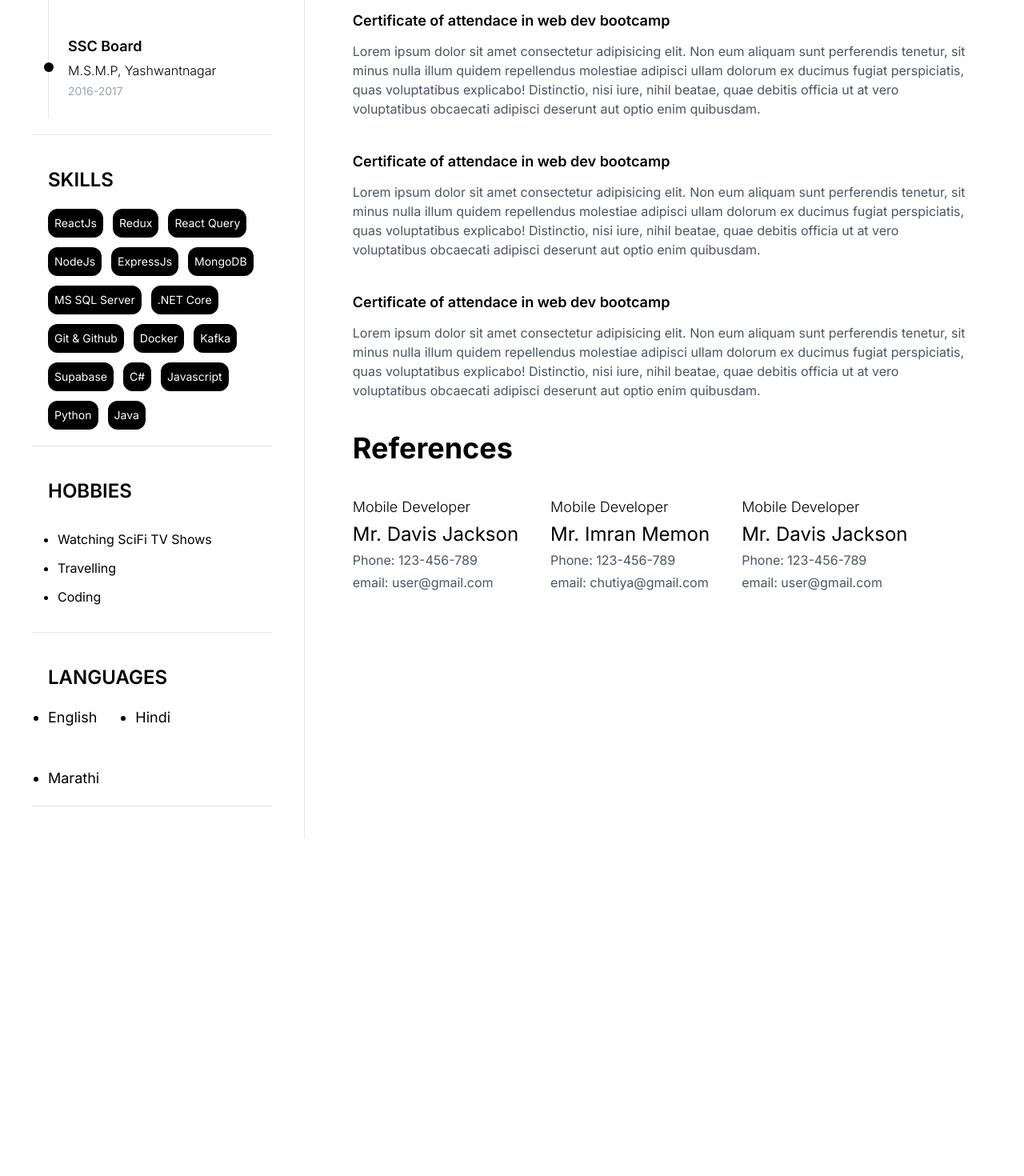
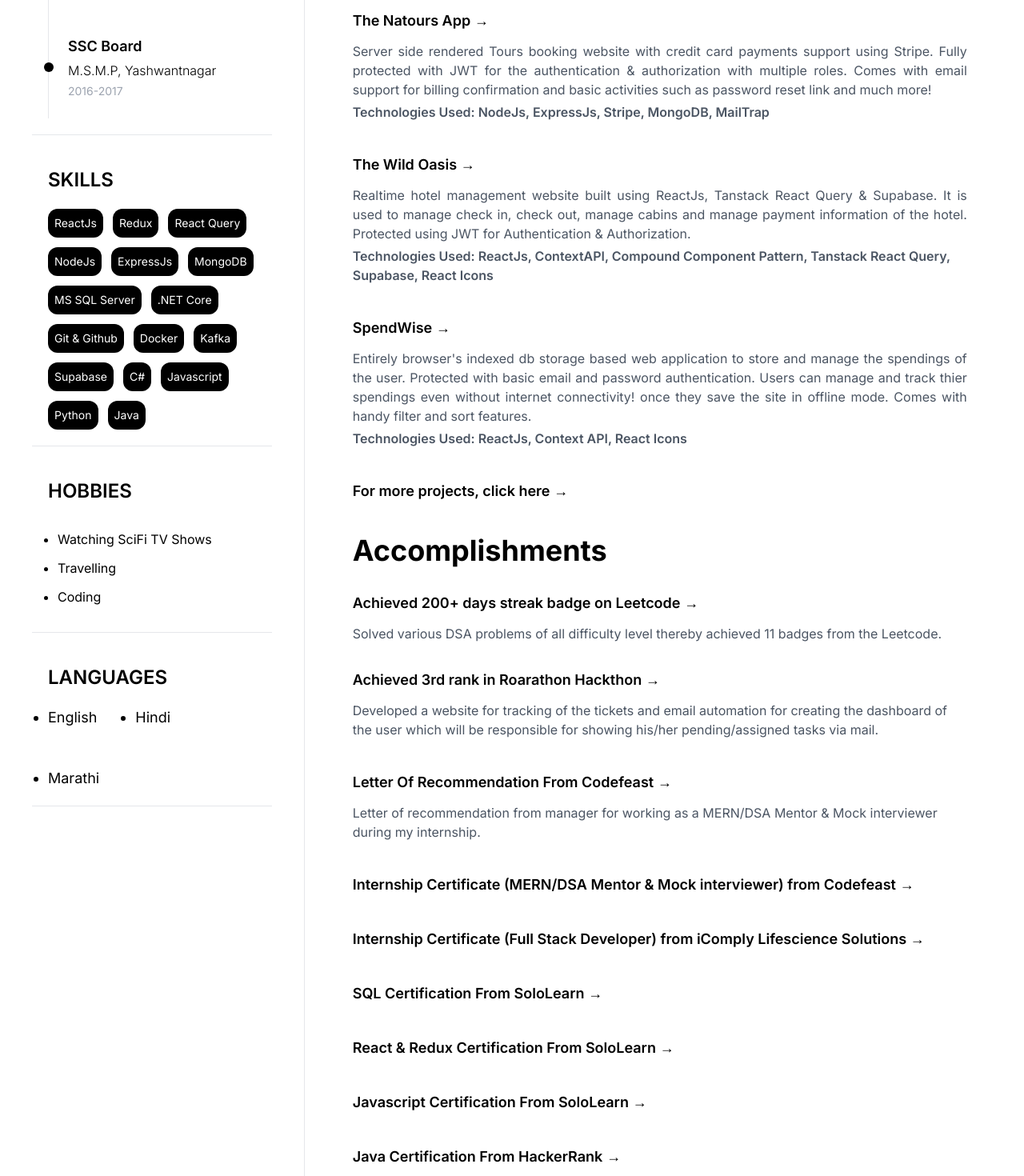
Before and after one commit to Nikhilhaspe/react-minimal-portfolio, a React (Vite) app: page / in a window 1280 px wide. Shown: the part 1000-2470 px from the top of the page at 80% size. Before the commit the page ends 2048 px from the top, so only its background shows below. Built offline with nearby package versions, Linux system fonts and the light colour scheme.

Commit message:
add experience, certification, project

```diff
--- a/src/components/Home.jsx
+++ b/src/components/Home.jsx
@@ -85,93 +85,259 @@
         </div>
 
         <div className="max-w-3xl space-y-8">
-          <h1 className="text-2xl font-bold md:text-4xl">Certificates</h1>
+          <h1 className="text-2xl font-bold md:text-4xl">Projects</h1>
 
           <div className="space-y-10">
             <div className="text-baseline space-y-3">
               <h3 className="text-sm font-semibold md:text-lg">
-                Certificate of attendace in web dev bootcamp
+                <a
+                  href="https://natours-ecru-nu.vercel.app/"
+                  target="_blank"
+                  className="hover:underline"
+                >
+                  The Natours App &rarr;
+                </a>
               </h3>
-              <p className="text-sm text-gray-600 dark:text-gray-400 md:text-base">
-                Lorem ipsum dolor sit amet consectetur adipisicing elit. Non eum
-                aliquam sunt perferendis tenetur, sit minus nulla illum quidem
-                repellendus molestiae adipisci ullam dolorum ex ducimus fugiat
-                perspiciatis, quas voluptatibus explicabo! Distinctio, nisi
-                iure, nihil beatae, quae debitis officia ut at vero voluptatibus
-                obcaecati adipisci deserunt aut optio enim quibusdam.
+              <p className="flex flex-col gap-1 text-sm text-gray-600 dark:text-gray-400 md:text-base">
+                <span className="text-justify">
+                  Server side rendered Tours booking website with credit card
+                  payments support using Stripe. Fully protected with JWT for
+                  the authentication & authorization with multiple roles. Comes
+                  with email support for billing confirmation and basic
+                  activities such as password reset link and much more!
+                </span>
+                <span className="font-semibold">
+                  Technologies Used: NodeJs, ExpressJs, Stripe, MongoDB,
+                  MailTrap
+                </span>
               </p>
             </div>
 
             <div className="text-baseline space-y-3">
               <h3 className="text-sm font-semibold md:text-lg">
-                Certificate of attendace in web dev bootcamp
+                <a
+                  href="https://the-wild-oasis-ruby-alpha.vercel.app/"
+                  target="_blank"
+                  className="hover:underline"
+                >
+                  The Wild Oasis &rarr;
+                </a>
               </h3>
-              <p className="text-sm text-gray-600 dark:text-gray-400 md:text-base">
-                Lorem ipsum dolor sit amet consectetur adipisicing elit. Non eum
-                aliquam sunt perferendis tenetur, sit minus nulla illum quidem
-                repellendus molestiae adipisci ullam dolorum ex ducimus fugiat
-                perspiciatis, quas voluptatibus explicabo! Distinctio, nisi
-                iure, nihil beatae, quae debitis officia ut at vero voluptatibus
-                obcaecati adipisci deserunt aut optio enim quibusdam.
+              <p className="flex flex-col gap-1 text-sm text-gray-600 dark:text-gray-400 md:text-base">
+                <span className="text-justify">
+                  Realtime hotel management website built using ReactJs,
+                  Tanstack React Query & Supabase. It is used to manage check
+                  in, check out, manage cabins and manage payment information of
+                  the hotel. Protected using JWT for Authentication &
+                  Authorization.
+                </span>
+                <span className="font-semibold">
+                  Technologies Used: ReactJs, ContextAPI, Compound Component
+                  Pattern, Tanstack React Query, Supabase, React Icons
+                </span>
               </p>
             </div>
 
             <div className="text-baseline space-y-3">
               <h3 className="text-sm font-semibold md:text-lg">
-                Certificate of attendace in web dev bootcamp
+                <a
+                  href="https://nikhilhaspe.github.io/SpendWise/"
+                  target="_blank"
+                  className="hover:underline"
+                >
+                  SpendWise &rarr;
+                </a>
               </h3>
-              <p className="text-sm text-gray-600 dark:text-gray-400 md:text-base">
-                Lorem ipsum dolor sit amet consectetur adipisicing elit. Non eum
-                aliquam sunt perferendis tenetur, sit minus nulla illum quidem
-                repellendus molestiae adipisci ullam dolorum ex ducimus fugiat
-                perspiciatis, quas voluptatibus explicabo! Distinctio, nisi
-                iure, nihil beatae, quae debitis officia ut at vero voluptatibus
-                obcaecati adipisci deserunt aut optio enim quibusdam.
+              <p className="flex flex-col gap-1 text-sm text-gray-600 dark:text-gray-400 md:text-base">
+                <span className="text-justify">
+                  Entirely browser&apos;s indexed db storage based web
+                  application to store and manage the spendings of the user.
+                  Protected with basic email and password authentication. Users
+                  can manage and track thier spendings even without internet
+                  connectivity! once they save the site in offline mode. Comes
+                  with handy filter and sort features.
+                </span>
+                <span className="font-semibold">
+                  Technologies Used: ReactJs, Context API, React Icons
+                </span>
               </p>
+            </div>
+
+            <div className="text-baseline space-y-3">
+              <h3 className="text-sm font-semibold md:text-lg">
+                <a
+                  href="https://github.com/Nikhilhaspe?tab=repositories"
+                  target="_blank"
+                  className="hover:underline"
+                >
+                  For more projects, click here &rarr;
+                </a>
+              </h3>
             </div>
           </div>
         </div>
 
-        <div className="space-y-10">
-          <h1 className="text-2xl font-bold md:text-4xl">References</h1>
-          <div className="flex flex-wrap gap-10">
-            <div className="text-baseline space-y-1">
-              <h3 className="text-lg font-light">Mobile Developer</h3>
-              <h2 className="text-base font-semi-bold md:text-2xl">
-                Mr. Davis Jackson
-              </h2>
-              <p className="text-gray-600 dark:text-gray-400">
-                Phone: 123-456-789
-              </p>
-              <p className="text-gray-600 dark:text-gray-400">
-                email: user@gmail.com
+        <div className="max-w-3xl space-y-8">
+          <h1 className="text-2xl font-bold md:text-4xl">Accomplishments</h1>
+
+          <div className="text-baseline space-y-3">
+            <h3 className="text-sm font-semibold md:text-lg">
+              <a
+                className="hover:underline"
+                href="https://leetcode.com/u/NikhilHaspe/"
+                target="_blank"
+              >
+                Achieved 200+ days streak badge on Leetcode &rarr;
+              </a>
+            </h3>
+            <p className="text-sm text-gray-600 dark:text-gray-400 md:text-base">
+              Solved various DSA problems of all difficulty level thereby
+              achieved 11 badges from the Leetcode.
+            </p>
+          </div>
+
+          <div className="space-y-10">
+            <div className="text-baseline space-y-3">
+              <h3 className="text-sm font-semibold md:text-lg">
+                <a
+                  className="hover:underline"
+                  href="https://drive.google.com/file/d/19PfEbDapBuqu-gOjgBP_VnvgoBeJ4K6J/view?usp=drive_link"
+                  target="_blank"
+                >
+                  Achieved 3rd rank in Roarathon Hackthon &rarr;
+                </a>
+              </h3>
+              <p className="text-sm text-gray-600 dark:text-gray-400 md:text-base">
+                Developed a website for tracking of the tickets and email
+                automation for creating the dashboard of the user which will be
+                responsible for showing his/her pending/assigned tasks via mail.
               </p>
             </div>
 
-            <div className="text-baseline space-y-1">
-              <h3 className="text-lg font-light">Mobile Developer</h3>
-              <h2 className="text-base font-semi-bold md:text-2xl">
-                Mr. Imran Memon
-              </h2>
-              <p className="text-gray-600 dark:text-gray-400">
-                Phone: 123-456-789
-              </p>
-              <p className="text-gray-600 dark:text-gray-400">
-                email: chutiya@gmail.com
+            <div className="text-baseline space-y-3">
+              <h3 className="text-sm font-semibold md:text-lg">
+                <a
+                  className="hover:underline"
+                  href="https://drive.google.com/file/d/16QUONgwPg1rd4KjueenYOFfU8dqkEa3H/view?usp=sharing"
+                  target="_blank"
+                >
+                  Letter Of Recommendation From Codefeast &rarr;
+                </a>
+              </h3>
+              <p className="text-sm text-gray-600 dark:text-gray-400 md:text-base">
+                Letter of recommendation from manager for working as a MERN/DSA
+                Mentor & Mock interviewer during my internship.
               </p>
             </div>
 
-            <div className="text-baseline space-y-1">
-              <h3 className="text-lg font-light">Mobile Developer</h3>
-              <h2 className="text-base font-semi-bold md:text-2xl">
-                Mr. Davis Jackson
-              </h2>
-              <p className="text-gray-600 dark:text-gray-400">
-                Phone: 123-456-789
-              </p>
-              <p className="text-gray-600 dark:text-gray-400">
-                email: user@gmail.com
-              </p>
+            <div className="text-baseline space-y-3">
+              <h3 className="text-sm font-semibold md:text-lg">
+                <a
+                  className="hover:underline"
+                  href="https://drive.google.com/file/d/1HP_RrpbZ0mkKC9FT6QWn-JYgArgSRD8G/view?usp=sharing"
+                  target="_blank"
+                >
+                  Internship Certificate (MERN/DSA Mentor & Mock interviewer)
+                  from Codefeast &rarr;
+                </a>
+              </h3>
+            </div>
+
+            <div className="text-baseline space-y-3">
+              <h3 className="text-sm font-semibold md:text-lg">
+                <a
+                  className="hover:underline"
+                  href="https://drive.google.com/file/d/1vcCKC8o7yxs_WVQdSpuRWVTKwS84XmhE/view?usp=sharing"
+                  target="_blank"
+                >
+                  Internship Certificate (Full Stack Developer) from iComply
+                  Lifescience Solutions &rarr;
+                </a>
+              </h3>
+            </div>
+
+            <div className="text-baseline space-y-3">
+              <h3 className="text-sm font-semibold md:text-lg">
+                <a
+                  className="hover:underline"
+                  href="https://www.sololearn.com/Certificate/CT-2QRC8Y7M/png"
+                  target="_blank"
+                >
+                  SQL Certification From SoloLearn &rarr;
+                </a>
+              </h3>
+            </div>
+
+            <div className="text-baseline space-y-3">
+              <h3 className="text-sm font-semibold md:text-lg">
+                <a
+                  className="hover:underline"
+                  href="https://www.sololearn.com/Certificate/CT-T55T8DOA/jpg"
+                  target="_blank"
+                >
+                  React & Redux Certification From SoloLearn &rarr;
+                </a>
+              </h3>
+            </div>
+
+            <div className="text-baseline space-y-3">
+              <h3 className="text-sm font-semibold md:text-lg">
+                <a
+                  className="hover:underline"
+                  href="https://www.sololearn.com/Certificate/CT-CY82IRQG/png"
+                  target="_blank"
+                >
+                  Javascript Certification From SoloLearn &rarr;
+                </a>
+              </h3>
+            </div>
+
+            <div className="text-baseline space-y-3">
+              <h3 className="text-sm font-semibold md:text-lg">
+                <a
+                  className="hover:underline"
+                  href="https://www.hackerrank.com/certificates/60d34fa506ae"
+                  target="_blank"
+                >
+                  Java Certification From HackerRank &rarr;
+                </a>
+              </h3>
+            </div>
+
+            <div className="text-baseline space-y-3">
+              <h3 className="text-sm font-semibold md:text-lg">
+                <a
+                  className="hover:underline"
+                  href="https://www.hackerrank.com/certificates/2a93f1990f40"
+                  target="_blank"
+                >
+                  Python Certification From HackerRank &rarr;
+                </a>
+              </h3>
+            </div>
+
+            <div className="text-baseline space-y-3">
+              <h3 className="text-sm font-semibold md:text-lg">
+                <a
+                  className="hover:underline"
+                  href="https://www.linkedin.com/learning/certificates/9a7970ac256e6608a155e8abdc03035ee1c6d68a18bae0092c193856431c5e5f"
+                  target="_blank"
+                >
+                  HTML Certification From LinkedIn &rarr;
+                </a>
+              </h3>
+            </div>
+
+            <div className="text-baseline space-y-3">
+              <h3 className="text-sm font-semibold md:text-lg">
+                <a
+                  className="hover:underline"
+                  href="https://www.linkedin.com/learning/certificates/c2b0b023cdb297788b8f1465f38ff42eed2b97eaead73206e3f4f140c9d16089"
+                  target="_blank"
+                >
+                  CSS Certification From LinkedIn &rarr;
+                </a>
+              </h3>
             </div>
           </div>
         </div>
```
